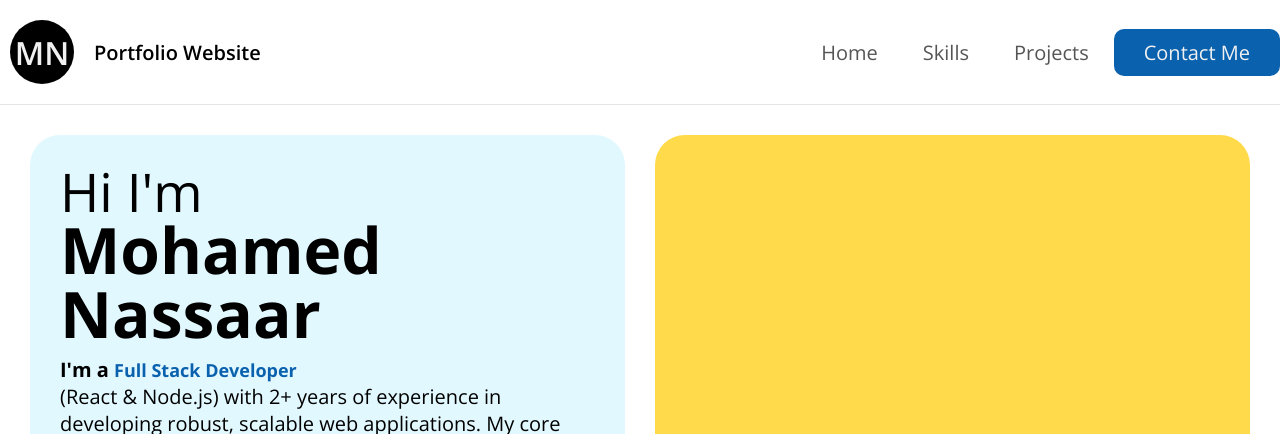
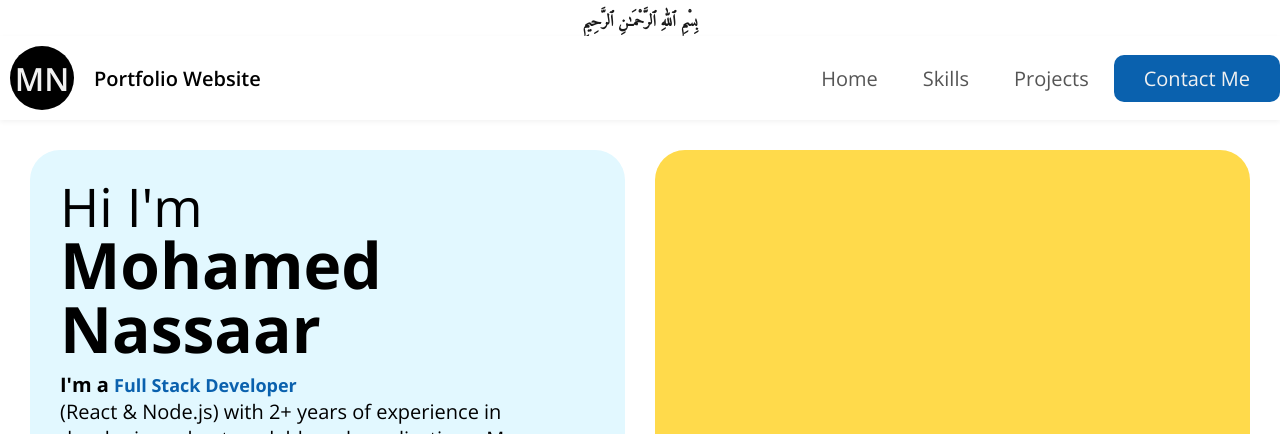
Before and after one commit to MohamedNassaar/portfolio_website, a plain HTML site: page index.html in a window 1280 px wide. Shown: the top 434 px of the page. Drawn offline with nearby package versions, Linux system fonts and the light colour scheme.

Commit message:
bismi change

```diff
--- a/index.html
+++ b/index.html
@@ -6,6 +6,7 @@
 	<title>Portfolio Web Design</title>
 	<!-- <p>﷽</p> -->
 	<link rel="preconnect" href="https://fonts.googleapis.com">
+	<link href="https://fonts.googleapis.com/css2?family=Amiri&display=swap" rel="stylesheet">
 	<link rel="preconnect" href="https://fonts.gstatic.com" crossorigin>
 	<link href="https://fonts.googleapis.com/css2?family=Open+Sans:ital,wght@0,300..800;1,300..800&display=swap" rel="stylesheet">
 	<link rel="stylesheet" href="./styles.css">
@@ -13,6 +14,10 @@
 	<link rel="icon" type="image/jpg" href="./imgs/favicon.jpg">
 </head>
 <body>
+	<div class="bismi">
+		بِسْمِ ٱللّٰهِ ٱلرَّحْمَـٰنِ ٱلرَّحِيمِ
+	  </div>
+	<div class="sticky-header-wrapper">
 	<header>
 		<a href="#" class="logo-holder">
 			<div class="logo">MN</div>
@@ -40,6 +45,7 @@
 			</a>
 		</nav>
 	</header>
+</div>
 	<main>
 		<section class="hero container">
 			<div class="hero-blue">
--- a/styles.css
+++ b/styles.css
@@ -37,15 +37,31 @@ a {
 		text-decoration: underline;
 	}
 }
-
+.sticky-header-wrapper {
+	position: sticky;
+	top: 0;
+	z-index: 100;
+	background-color: white;
+	box-shadow: 0 2px 5px rgba(0, 0, 0, 0.05);
+  }
+.bismi {
+	font-size: 1rem;
+	font-weight: 600;
+	color: #1a1a1a;
+	text-align: center;
+	direction: rtl;
+	font-family: 'Amiri', serif;
+	padding-top: 8px;
+	/* letter-spacing: 0.05em; */
+	/* border-bottom: 1px solid rgba(0, 0, 0, 0.05); */
+  }
 header {
-	padding-top: 10px;
-	padding-bottom: 10px;
+	/* padding-bottom: 1rem; */
 	display: flex;
 	justify-content: space-between;
+	align-items: center;
 	max-width: 1440px;
 	margin: auto;
-	border-bottom: 1px solid rgba(0, 0, 0, 0.1);
 
 	.logo-holder {
 		display: flex;
```
